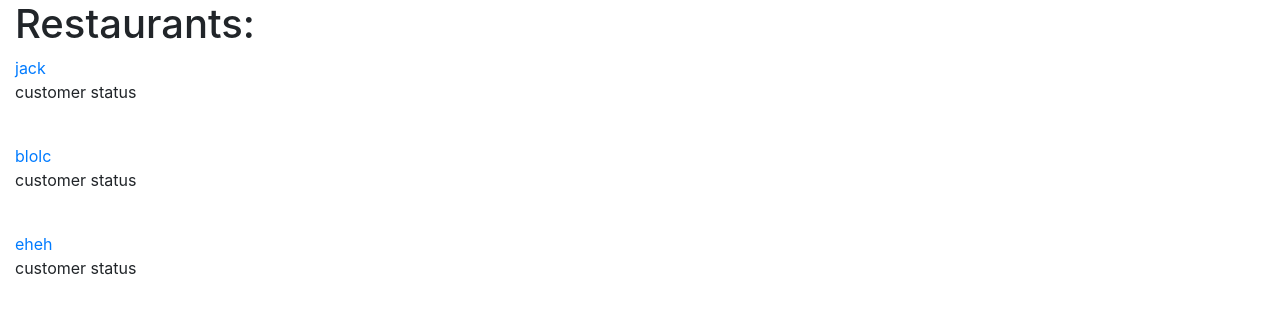
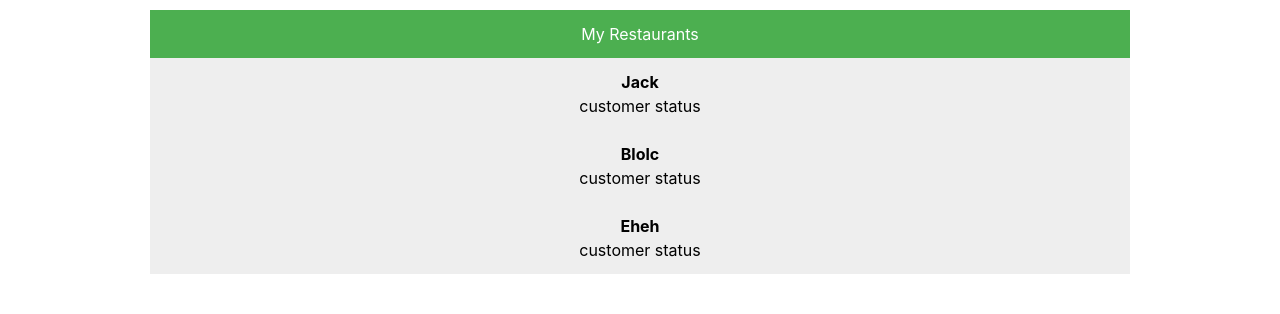
Before and after one commit to obenkenobi/Meal-Spot, a Django app: page /customer/ in a window 1280 px wide. Shown: the part 56-370 px from the top of the page. Run offline with Django 3.2, Linux system fonts and the light colour scheme; some libraries are stand-ins or nearby versions.

Commit message:
Style of Customer home page

```diff
--- a/src/customer/templates/customer/home.html
+++ b/src/customer/templates/customer/home.html
@@ -5,6 +5,32 @@
 
 {% block page_css %}
 <!-- page css -->
+<style>
+        .vertical-menu {
+          width: 80%;
+          margin: auto;
+          padding: 10px;
+        }
+        .vertical-menu a {
+          background-color: #eee;
+          color: black;
+          display: block;
+          padding: 12px;
+          text-decoration: none;
+          text-align: center;
+        }
+        .vertical-menu a:hover {
+          background-color: #ccc;
+        }
+        .vertical-menu a.active {
+          background-color: #4CAF50;
+          color: white;
+        }
+        .vertical-menu a.active:hover {
+           background-color: #4CAF50;
+           color: white;
+        }
+      </style>
 {% endblock %}
 
 {% block page_js %}
@@ -12,29 +38,22 @@
 <script>
 function displayRestaurants() {
 
-  var restaurants = ['jack', 'blolc', 'eheh'];
+  var restaurants = ['Jack', 'Blolc', 'Eheh'];
 
-  for (var i = 0; i < restaurants.length; i ++)
-  {
-
+  for (var i = 0; i < restaurants.length; i ++){
     var node = document.createElement("A");
+    var x = document.createElement("B");
     var textnode = document.createTextNode(restaurants[i]);
-    node.appendChild(textnode);
+    x.appendChild(textnode);
+    node.appendChild(x);
     node.setAttribute('href', 'amazon.com');
+    var lineBreak = document.createElement("br");
+    node.appendChild(lineBreak);
+    var statusText = document.createTextNode("customer status");
+    node.appendChild(statusText);
     document.getElementById("restaurant-list").appendChild(node);
-
-    var status = document.createElement("p");
-    var statusText = document.createTextNode("customer status");
-    status.appendChild(statusText);
-    document.getElementById("restaurant-list").appendChild(status);
-
-    var lineBreak = document.createElement("br");
-    document.getElementById("restaurant-list").appendChild(lineBreak);
-
   }
 }
-
-
 document.getElementsByTagName("BODY").addEventListener("onload", displayRestaurants());
 </script>
 
@@ -43,9 +62,8 @@ document.getElementsByTagName("BODY").addEventListener("onload", displayRestaura
 
 {% block page_content %}
 
-    <div id="restaurant-list">
-      <h1> Restaurants: </h1>
-
+    <div id="restaurant-list" class="vertical-menu">
+      <a class="active">My Restaurants</a>
     </div>
 
 {% endblock %}
```
